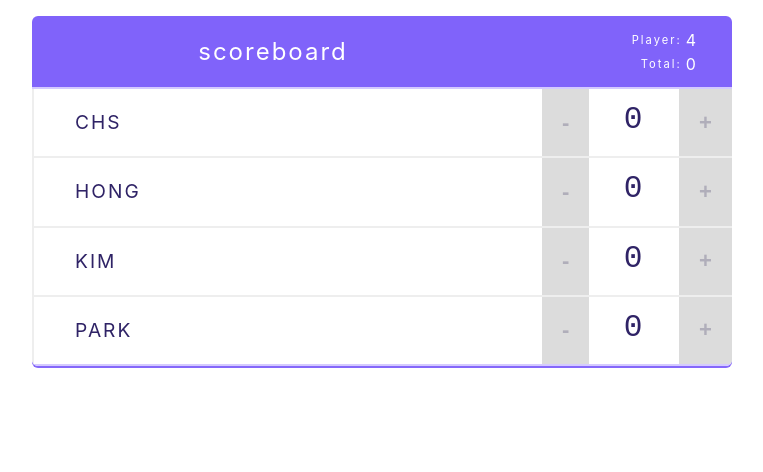
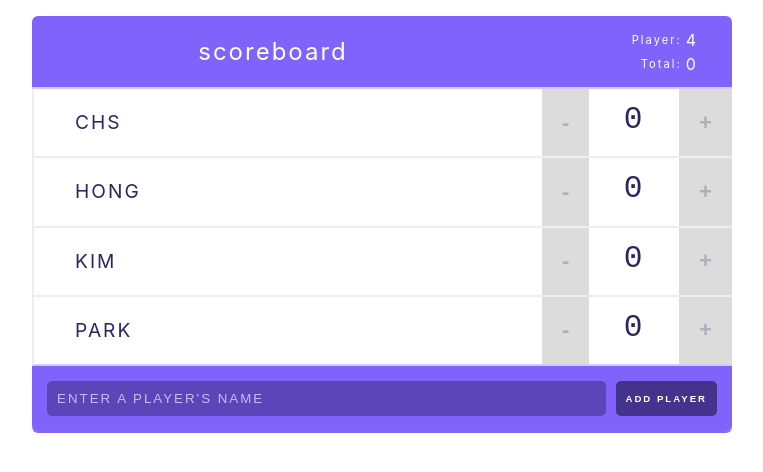
Before and after one commit to heesangs/scoreboard_20, a React (Create React App) app: page / in a window 1280 px wide. Shown: the top 472 px of the page, without its empty margins (258-1021 px from the left). Built offline with nearby package versions, Linux system fonts and the light colour scheme.

Commit message:
AddPlayerForm UI

```diff
--- a/src/App.js
+++ b/src/App.js
@@ -1,5 +1,6 @@
 import React from "react";
 import './App.css';
+import AddPlayerForm from "./component/AddPlayerForm";
 import { Header } from "./component/Header";
 import Player from "./component/Players";
 
@@ -66,6 +67,7 @@
           })
           // map : item(배열안 요소)의 그룹값만 모아서 새로운 배열을 만듦 (유사:map, reducer, filter)
         }
+        <AddPlayerForm></AddPlayerForm>
       </div>
     );
   }
--- /dev/null
+++ b/src/component/AddPlayerForm.jsx
@@ -0,0 +1,13 @@
+import React from "react";
+
+class AddPlayerForm extends React.Component {
+  render() {
+    return(
+      <form className="form">
+        <input type="text" className="input" placeholder="enter a player's name"/>
+        <input type="submit" className="input" value="Add Player"/>
+      </form>
+    )
+  }
+}
+export default AddPlayerForm;
```
